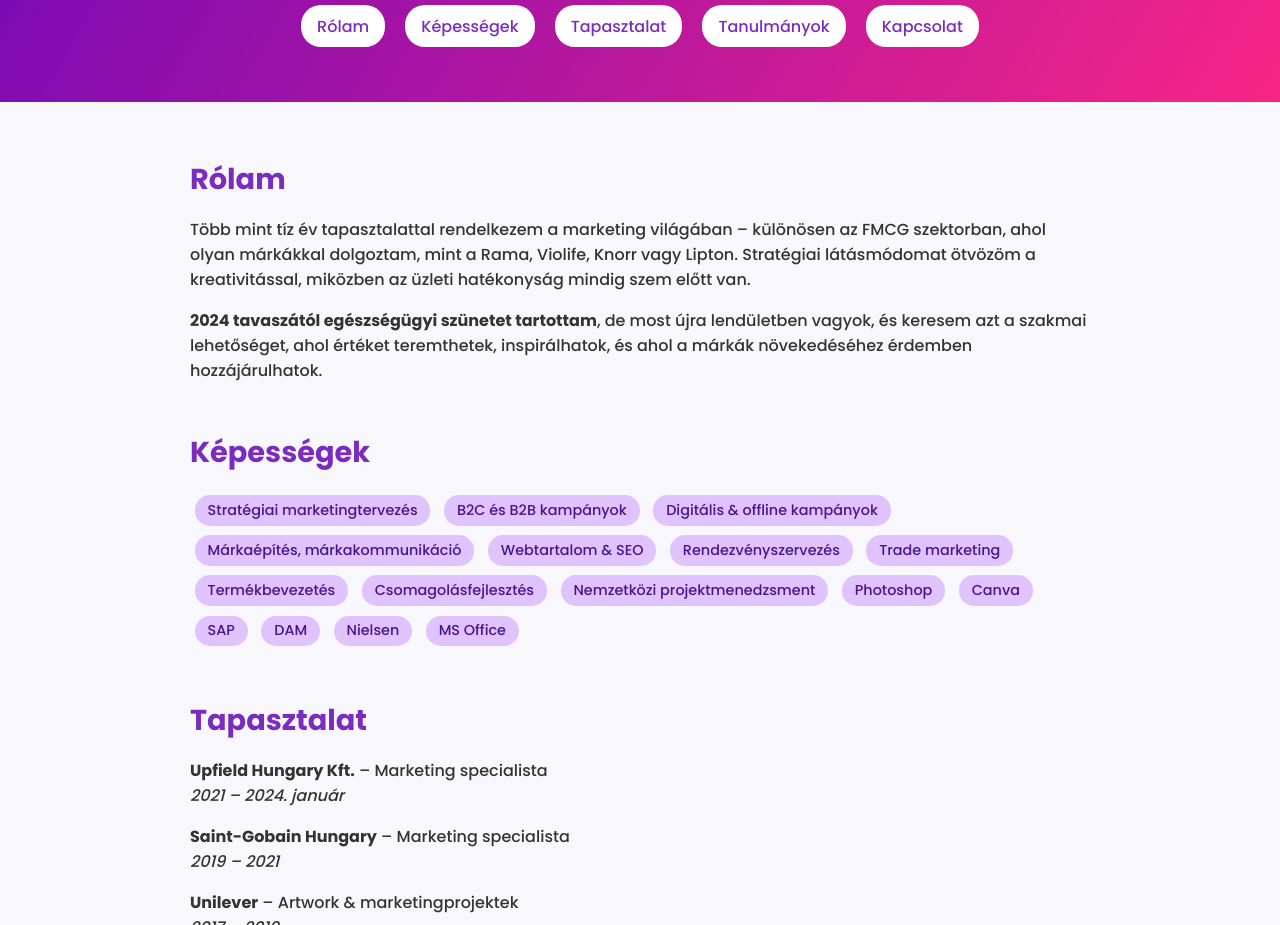
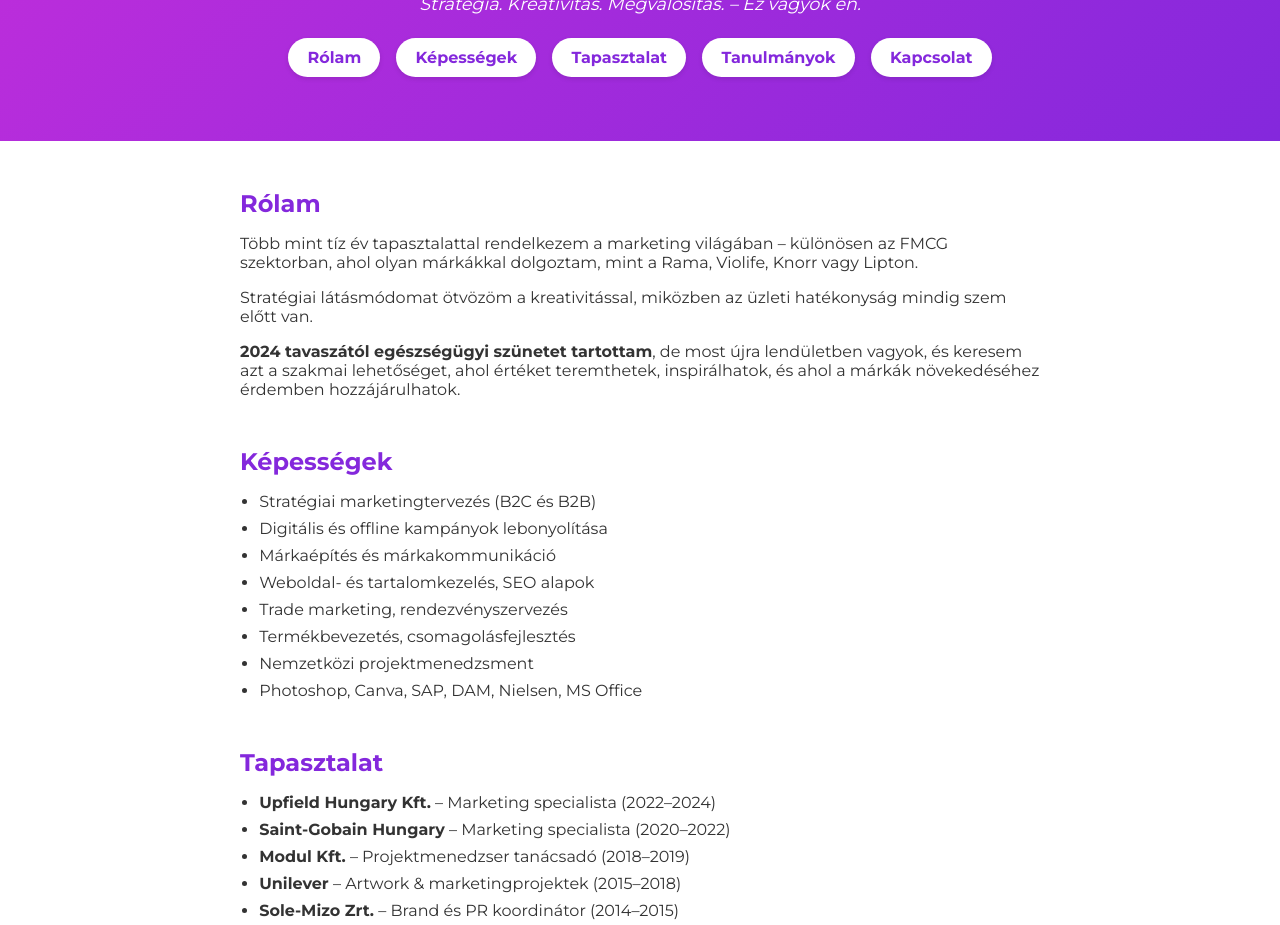
Before and after one commit to BSzil/szilviabagossy.github.io, a plain HTML site: page index.html in a window 1280 px wide. Shown: the part 207-1132 px from the top of the page. Drawn offline with Linux system fonts and the light colour scheme.

Commit message:
Update index.html

```diff
--- a/index.html
+++ b/index.html
@@ -1,197 +1,121 @@
 <!DOCTYPE html>
 <html lang="hu">
 <head>
-  <meta charset="UTF-8">
-  <meta name="viewport" content="width=device-width, initial-scale=1.0">
+  <meta charset="UTF-8" />
+  <meta name="viewport" content="width=device-width, initial-scale=1.0"/>
   <title>Bagossy Szilvia Rita – Marketing szakember</title>
-  <link rel="preconnect" href="https://fonts.googleapis.com">
-  <link href="https://fonts.googleapis.com/css2?family=Poppins:wght@300;500;700&display=swap" rel="stylesheet">
+  <link href="https://fonts.googleapis.com/css2?family=Montserrat:wght@400;700&display=swap" rel="stylesheet">
   <style>
-    :root {
-      --main-color: #7b2cbf;
-      --accent-color: #f72585;
-      --bg-color: #f8f8fc;
-      --text-color: #333;
+    body {
+      margin: 0;
+      font-family: 'Montserrat', sans-serif;
+      background-color: #fff;
+      color: #333;
+      overflow-x: hidden;
     }
-
-    body {
-      font-family: 'Poppins', sans-serif;
-      margin: 0;
-      background-color: var(--bg-color);
-      color: var(--text-color);
-      scroll-behavior: smooth;
+    header {
+      background: linear-gradient(135deg, #c22edb, #8428dc);
+      color: white;
+      text-align: center;
+      padding: 4rem 1rem 2rem 1rem;
     }
-
-    header {
-      background: linear-gradient(120deg, #7209b7, #f72585);
-      color: white;
-      padding: 4rem 2rem;
-      text-align: center;
-      position: relative;
-    }
-
     header img {
-      width: 150px;
+      width: 160px;
+      height: 160px;
+      object-fit: cover;
       border-radius: 50%;
       border: 4px solid white;
       margin-bottom: 1rem;
     }
-
-    h1 {
+    header h1 {
       font-size: 2.5rem;
-      margin: 0.2rem 0;
+      margin-bottom: 0.2rem;
     }
-
     header p {
+      font-size: 1.1rem;
       font-style: italic;
-      max-width: 600px;
-      margin: auto;
+      margin-bottom: 1.5rem;
     }
-
-    nav {
-      margin-top: 1rem;
+    .menu {
+      display: flex;
+      flex-wrap: wrap;
+      justify-content: center;
+      gap: 1rem;
+      margin-bottom: 2rem;
     }
-
-    nav a {
-      background-color: white;
-      color: var(--main-color);
-      padding: 0.6rem 1rem;
+    .menu a {
+      background: white;
+      color: #8428dc;
+      padding: 0.6rem 1.2rem;
+      border-radius: 25px;
+      font-weight: bold;
       text-decoration: none;
-      border-radius: 20px;
-      margin: 0 0.5rem;
-      font-weight: 500;
-      transition: 0.3s;
+      box-shadow: 0 2px 5px rgba(0,0,0,0.1);
     }
-
-    nav a:hover {
-      background-color: var(--accent-color);
-      color: white;
+    .menu a:hover {
+      background: #f3e5f5;
     }
-
-    main {
-      max-width: 900px;
-      margin: auto;
-      padding: 2rem;
-    }
-
     section {
-      margin-bottom: 3rem;
+      max-width: 800px;
+      margin: 3rem auto;
+      padding: 0 1.5rem;
       opacity: 0;
       transform: translateY(30px);
-      transition: all 0.7s ease;
+      transition: opacity 0.6s ease-out, transform 0.6s ease-out;
     }
-
     section.visible {
       opacity: 1;
       transform: translateY(0);
     }
-
-    h2 {
-      color: var(--main-color);
-      font-size: 1.8rem;
+    section h2 {
+      color: #8428dc;
       margin-bottom: 1rem;
     }
-
-    ul {
-      padding-left: 1.5rem;
+    section ul {
+      padding-left: 1.2rem;
     }
-
-    .contact {
-      background-color: #fff0f6;
-      padding: 2rem;
-      border-radius: 10px;
-      text-align: center;
+    section li {
+      margin-bottom: 0.5rem;
     }
-
-    .contact strong {
-      display: block;
-      font-size: 1.1rem;
-      margin: 0.5rem 0;
-    }
-
-    .btn {
-      display: inline-block;
-      background-color: var(--accent-color);
-      color: white;
-      padding: 0.8rem 1.5rem;
-      border-radius: 30px;
-      margin-top: 1rem;
-      text-decoration: none;
-      font-weight: bold;
-      transition: 0.3s;
-    }
-
-    .btn:hover {
-      background-color: #c9184a;
-    }
-
     footer {
       text-align: center;
-      padding: 1rem;
-      font-size: 0.9rem;
-      color: #999;
+      background-color: #f3e5f5;
+      color: #8428dc;
+      padding: 2rem 1rem;
+      font-weight: bold;
+      line-height: 1.8;
     }
-
-    .skills span {
-      background-color: #e0c3fc;
-      color: #4a148c;
-      padding: 0.3rem 0.8rem;
-      margin: 0.3rem;
-      display: inline-block;
-      border-radius: 15px;
-      font-size: 0.9rem;
+    a {
+      color: #8428dc;
+      text-decoration: none;
     }
-
-    .linkedin-button {
-      display: inline-block;
-      margin-top: 1rem;
-      background: #0a66c2;
-      color: white;
-      padding: 0.7rem 1.2rem;
-      border-radius: 25px;
-      text-decoration: none;
-      font-weight: 500;
-    }
-
-    .linkedin-button:hover {
-      background: #004182;
-    }
-
-    @keyframes typewriter {
-      from { width: 0 }
-      to { width: 100% }
-    }
-
-    .typewriter {
-      overflow: hidden;
-      border-right: .15em solid #fff;
-      white-space: nowrap;
-      margin: 0 auto;
-      letter-spacing: .08em;
-      animation: typewriter 3s steps(40, end);
+    a:hover {
+      text-decoration: underline;
     }
   </style>
 </head>
 <body>
 
   <header>
-    <img src="IMG_4915.jpeg" alt="Bagossy Szilvia Rita portréja">
+    <img src="IMG_4945.jpeg" alt="Bagossy Szilvia portré">
     <h1>Bagossy Szilvia Rita</h1>
-    <p class="typewriter">Stratégia. Kreativitás. Megvalósítás. – Ez vagyok én.</p>
-    <nav>
+    <p>Stratégia. Kreativitás. Megvalósítás. – Ez vagyok én.</p>
+    <div class="menu">
       <a href="#rolam">Rólam</a>
       <a href="#kepessegek">Képességek</a>
       <a href="#tapasztalat">Tapasztalat</a>
       <a href="#tanulmanyok">Tanulmányok</a>
       <a href="#kapcsolat">Kapcsolat</a>
-    </nav>
+    </div>
   </header>
 
-  <main>
   <section id="rolam">
     <h2>Rólam</h2>
     <p>
-        Több mint tíz év tapasztalattal rendelkezem a marketing világában – különösen az FMCG szektorban, ahol olyan márkákkal dolgoztam, mint a Rama, Violife, Knorr vagy Lipton. Stratégiai látásmódomat ötvözöm a kreativitással, miközben az üzleti hatékonyság mindig szem előtt van.
+      Több mint tíz év tapasztalattal rendelkezem a marketing világában – különösen az FMCG szektorban, ahol olyan márkákkal dolgoztam, mint a Rama, Violife, Knorr vagy Lipton.
+    </p>
+    <p>
+      Stratégiai látásmódomat ötvözöm a kreativitással, miközben az üzleti hatékonyság mindig szem előtt van.
     </p>
     <p>
       <strong>2024 tavaszától egészségügyi szünetet tartottam</strong>, de most újra lendületben vagyok, és keresem azt a szakmai lehetőséget, ahol értéket teremthetek, inspirálhatok, és ahol a márkák növekedéséhez érdemben hozzájárulhatok.
@@ -200,33 +124,28 @@
 
   <section id="kepessegek">
     <h2>Képességek</h2>
-      <div class="skills">
-        <span>Stratégiai marketingtervezés</span>
-        <span>B2C és B2B kampányok</span>
-        <span>Digitális & offline kampányok</span>
-        <span>Márkaépítés, márkakommunikáció</span>
-        <span>Webtartalom & SEO</span>
-        <span>Rendezvényszervezés</span>
-        <span>Trade marketing</span>
-        <span>Termékbevezetés</span>
-        <span>Csomagolásfejlesztés</span>
-        <span>Nemzetközi projektmenedzsment</span>
-        <span>Photoshop</span>
-        <span>Canva</span>
-        <span>SAP</span>
-        <span>DAM</span>
-        <span>Nielsen</span>
-        <span>MS Office</span>
-      </div>
+    <ul>
+      <li>Stratégiai marketingtervezés (B2C és B2B)</li>
+      <li>Digitális és offline kampányok lebonyolítása</li>
+      <li>Márkaépítés és márkakommunikáció</li>
+      <li>Weboldal- és tartalomkezelés, SEO alapok</li>
+      <li>Trade marketing, rendezvényszervezés</li>
+      <li>Termékbevezetés, csomagolásfejlesztés</li>
+      <li>Nemzetközi projektmenedzsment</li>
+      <li>Photoshop, Canva, SAP, DAM, Nielsen, MS Office</li>
+    </ul>
   </section>
 
   <section id="tapasztalat">
     <h2>Tapasztalat</h2>
-      <p><strong>Upfield Hungary Kft.</strong> – Marketing specialista <br><em>2021 – 2024. január</em></p>
-      <p><strong>Saint-Gobain Hungary</strong> – Marketing specialista <br><em>2019 – 2021</em></p>
-      <p><strong>Unilever</strong> – Artwork & marketingprojektek <br><em>2017 – 2019</em></p>
-      <p><strong>Sole-Mizo Zrt.</strong> – Brand és PR koordinátor <br><em>2013 – 2016</em></p>
-      <p><strong>Nemzetközi tapasztalatok:</strong> Bécs, Koppenhága, Los Angeles, Finnország</p>
+    <ul>
+      <li><strong>Upfield Hungary Kft.</strong> – Marketing specialista (2022–2024)</li>
+      <li><strong>Saint-Gobain Hungary</strong> – Marketing specialista (2020–2022)</li>
+      <li><strong>Modul Kft.</strong> – Projektmenedzser tanácsadó (2018–2019)</li>
+      <li><strong>Unilever</strong> – Artwork & marketingprojektek (2015–2018)</li>
+      <li><strong>Sole-Mizo Zrt.</strong> – Brand és PR koordinátor (2014–2015)</li>
+      <li><strong>Nemzetközi tapasztalatok:</strong> Bécs, Koppenhága, Los Angeles, Finnország</li>
+    </ul>
   </section>
 
   <section id="tanulmanyok">
@@ -240,31 +159,31 @@
     </ul>
   </section>
 
-    <section id="kapcsolat" class="contact">
-      <h2>Vedd fel velem a kapcsolatot</h2>
-      <strong>Email:</strong> szilvia.bagossy@gmail.com
-      <strong>Telefon:</strong> +36 30 981 3599 <br>
-      <a href="https://www.linkedin.com/in/szilviabagossy" class="linkedin-button" target="_blank">LinkedIn Profil</a>
-      <br>
-      <a href="BagossySzilvia_CV.pdf" class="btn" download>Letölthető CV (PDF)</a>
+  <section id="kapcsolat">
+    <h2>Kapcsolat</h2>
+    <p style="text-align: center; font-size: 1.1rem;">
+      <strong>Email:</strong> <a href="mailto:szilvia.bagossy@gmail.com">szilvia.bagossy@gmail.com</a><br>
+      <strong>Telefon:</strong> <a href="tel:+36309813599">+36 30 981 3599</a><br>
+      <strong>LinkedIn:</strong> <a href="https://www.linkedin.com/in/szilviabagossy" target="_blank">linkedin.com/in/szilviabagossy</a>
+    </p>
   </section>
-  </main>
 
   <footer>
-    © 2025 Bagossy Szilvia Rita
+    Köszönöm, hogy meglátogattad az oldalam – várom a kapcsolatfelvételt!
   </footer>
 
   <script>
-    const sections = document.querySelectorAll("section");
     const observer = new IntersectionObserver(entries => {
       entries.forEach(entry => {
         if (entry.isIntersecting) {
           entry.target.classList.add("visible");
         }
       });
-    }, { threshold: 0.2 });
+    }, { threshold: 0.1 });
 
-    sections.forEach(section => observer.observe(section));
+    document.querySelectorAll("section").forEach(section => {
+      observer.observe(section);
+    });
   </script>
 
 </body>
```
Lines whose indentation alone changed are shown as unchanged.
